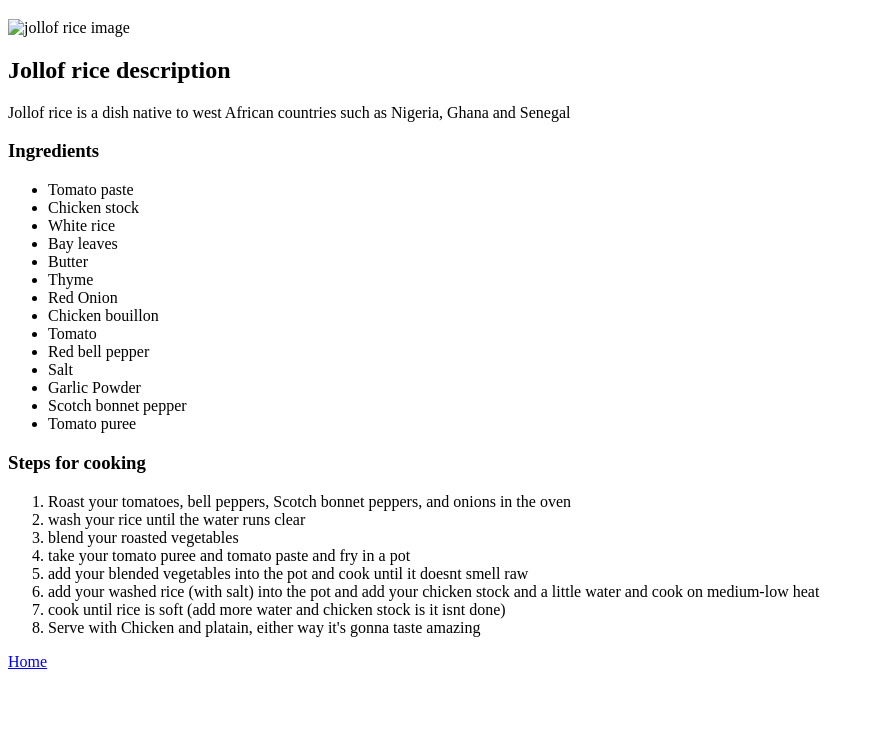
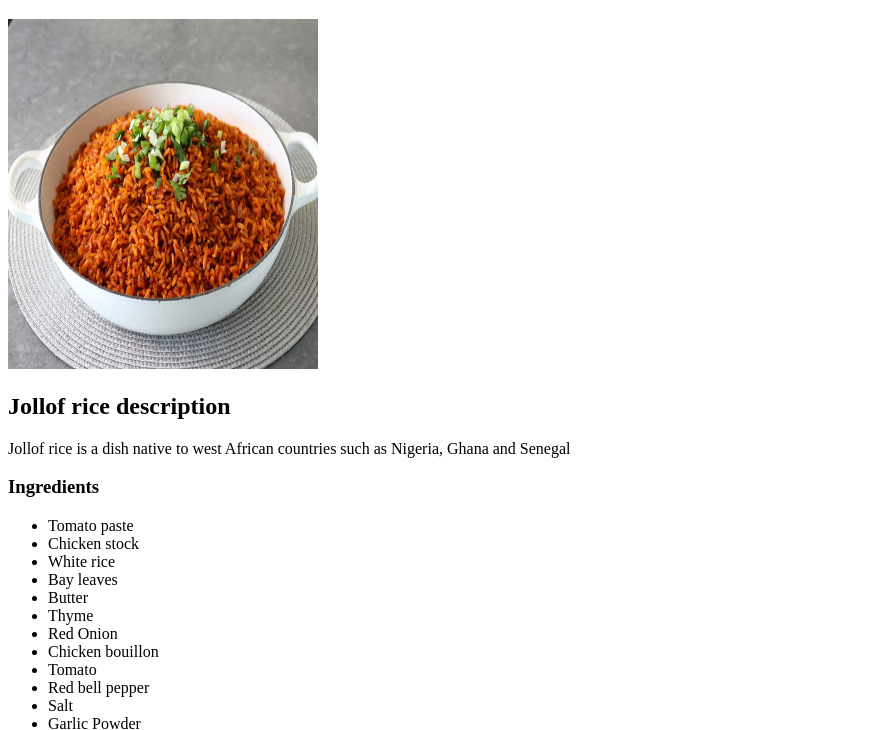
Before and after one commit to Sammy-131/odin-recipes, a plain HTML site: page recipes/jollof_rice.html in a window 1280 px wide. Shown: the part 61-791 px from the top of the page, without its empty margins (0-875 px from the left). Drawn offline with Linux system fonts and the light colour scheme.

Commit message:
added slash into file path

```diff
--- a/recipes/jollof_rice.html
+++ b/recipes/jollof_rice.html
@@ -6,7 +6,7 @@
 
     <body>
         <h1>JOLLOF RICE RECIPE</h1>
-       <p><img src="Images/jollofrice.jpg" height="350" width="310" alt="jollof rice image"></p>
+       <p><img src="/Images/jollofrice.jpg" height="350" width="310" alt="jollof rice image"></p>
         <h2>Jollof rice description</h2>
             <p>Jollof rice is a dish native to west African countries such as Nigeria, Ghana and Senegal</p>
             <h3>Ingredients</h3>
```
